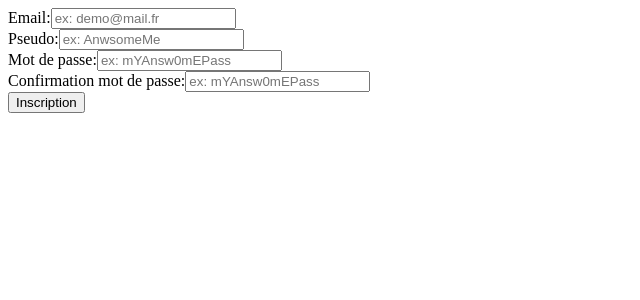
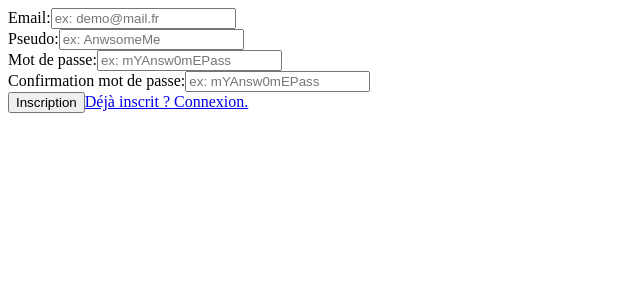
Before and after one commit to Jbristhuille/wcs_racing_league, a React (Create React App) app in the folder client/: page /signup in a window 1280 px wide. Shown: the top 300 px of the page, without its empty margins (0-640 px from the left). Built offline with nearby package versions, Linux system fonts and the light colour scheme.

Commit message:
:sparkles: Link between login and signup

```diff
--- a/client/src/pages/login/Login.tsx
+++ b/client/src/pages/login/Login.tsx
@@ -13,7 +13,7 @@
 /* Imports */
 import axios from "axios";
 import { useContext, useEffect, useState } from "react";
-import { useNavigate } from "react-router-dom";
+import { useNavigate, NavLink } from "react-router-dom";
 /***/
 
 /* Styles */
@@ -86,6 +86,8 @@ const Login = () => {
                         onClick={connectUser}>
                     Connexion
                 </button>
+
+                <NavLink to="/signup">Pas encore inscrit ? Inscription.</NavLink>
             </div>
         </div>
     );
--- a/client/src/pages/signup/Signup.tsx
+++ b/client/src/pages/signup/Signup.tsx
@@ -12,7 +12,7 @@
 
 /* Imports */
 import { useContext, useState, useEffect } from 'react';
-import { useNavigate } from 'react-router-dom';
+import { useNavigate, NavLink } from 'react-router-dom';
 import axios from 'axios';
 /***/
 
@@ -109,6 +109,8 @@ const Signup = () => {
                         onClick={signupUser}>
                     Inscription
                 </button>
+
+                <NavLink to="/login">Déjà inscrit ? Connexion.</NavLink>
             </div>
         </div>
     )
```
